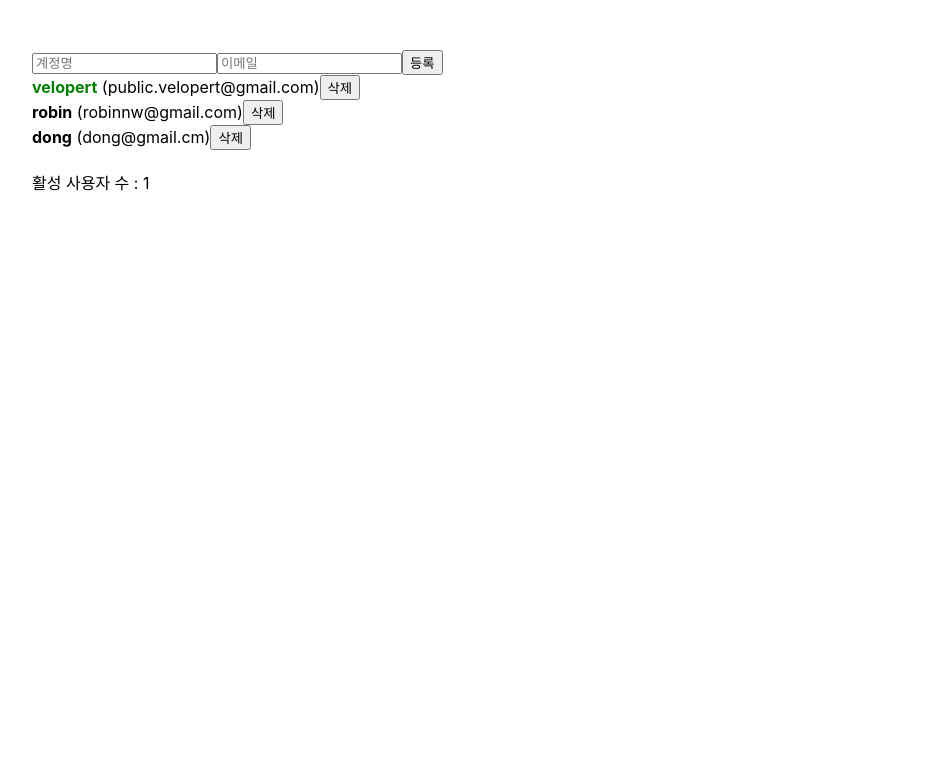
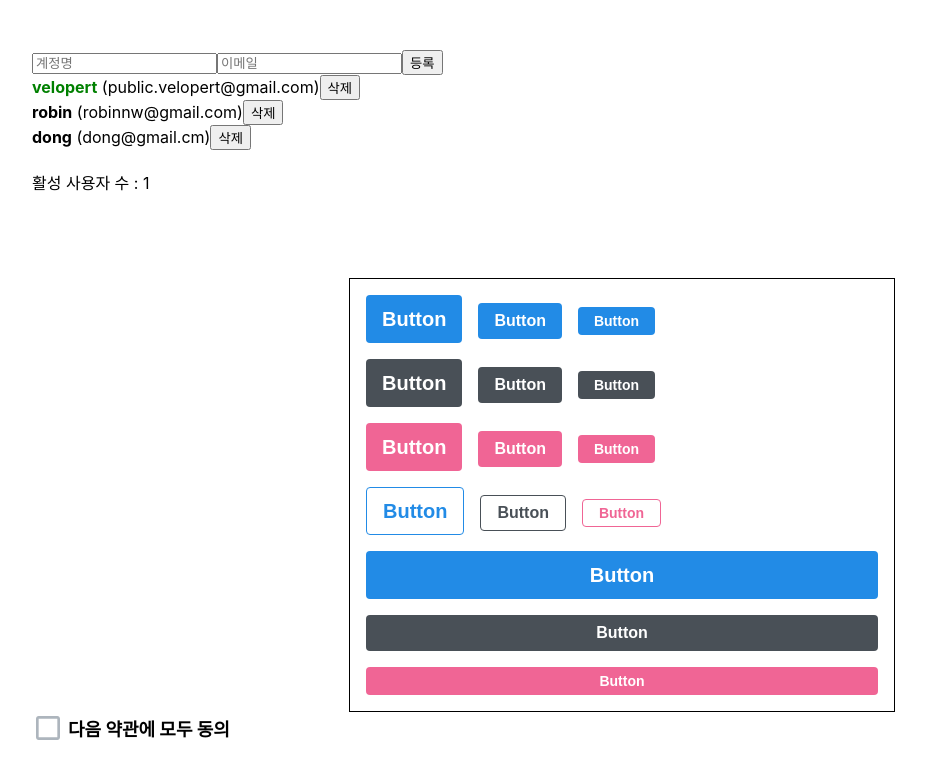
Before and after one commit to 2Paradise/begin-react, a React (Create React App) app: page / in a window 1280 px wide. Shown: the top 778 px of the page, without its empty margins (18-944 px from the left). Built offline with nearby package versions, Linux system fonts and the light colour scheme.

Commit message:
begin react git update

```diff
--- a/src/App.js
+++ b/src/App.js
@@ -1,7 +1,10 @@
-import React, {useReducer, useMemo, createContext} from 'react';
+import React, {useReducer, useMemo, createContext, useState} from 'react';
 import produce from 'immer';
 import UserList from './UserList';
 import CreateUser from "./CreateUser";
+import CheckBox from "./components/CheckBox";
+import Button from "./Button";
+import './App.scss';
 
 function countActiveUser(users){
     return users.filter(user => user.active).length;
@@ -71,10 +74,15 @@ function App() {
         , padding : "50px"
     };
 
+    const [check, setCheck] = useState(false);
     const [state, dispatch] = useReducer(reducer, initialState);
     const {users} = state;
 
     const count = useMemo(() => countActiveUser(users), [users]);
+    const onChange = (e) =>{
+        setCheck(e.target.checked);
+    }
+
     return (
         <UserDispatch.Provider value={dispatch}>
             <div style={style}>
@@ -82,6 +90,37 @@ function App() {
                 <UserList users={users}/>
                 <br/>
                 <div>활성 사용자 수 : {count}</div>
+                <br/>
+                <div className="App">
+                    <div className="buttons">
+                        <Button color="blue" size="large">Button</Button>
+                        <Button color="blue">Button</Button>
+                        <Button color="blue" size="small">Button</Button>
+                    </div>
+                    <div className="buttons">
+                        <Button color="gray" size="large">Button</Button>
+                        <Button color="gray">Button</Button>
+                        <Button color="gray" size="small">Button</Button>
+                    </div>
+                    <div className="buttons">
+                        <Button color="pink" size="large">Button</Button>
+                        <Button color="pink">Button</Button>
+                        <Button color="pink" size="small">Button</Button>
+                    </div>
+                    <div className="buttons">
+                        <Button size="large" outline>Button</Button>
+                        <Button color="gray" outline>Button</Button>
+                        <Button color="pink" size="small" outline>Button</Button>
+                    </div>
+                    <div className="buttons">
+                        <Button size="large" fullWidth>Button</Button>
+                        <Button color="gray" fullWidth>Button</Button>
+                        <Button color="pink" size="small" fullWidth onClick={() => console.log('click')}>Button</Button>
+                    </div>
+                </div>
+
+                <CheckBox checked={check} onChange={onChange}>다음 약관에 모두 동의</CheckBox>
+
             </div>
         </UserDispatch.Provider>
     );
--- /dev/null
+++ b/src/App.scss
@@ -0,0 +1,11 @@
+.App{
+  width:512px;
+  margin: 0 auto;
+  margin-top: 4rem;
+  border: 1px solid black;
+  padding : 1rem;
+
+  .buttons + .buttons{
+    margin-top: 1rem;
+  }
+}
--- a/src/Button.js
+++ b/src/Button.js
@@ -1 +1,19 @@
 import React from 'react';
+import classNames from 'classnames';
+
+import './Button.scss';
+
+function Button({children, size, color, outline, fullWidth, ...rest}) {
+
+    return (
+        <button className={classNames('Button', size, color, {outline, fullWidth})} {...rest}>
+            {children}
+        </button>);
+}
+
+Button.defaultProps = {
+    size : 'medium',
+    color : 'blue'
+};
+
+export default Button;
--- /dev/null
+++ b/src/Button.scss
@@ -0,0 +1,82 @@
+$blue: #228be6; // 주석!
+$gray: #495057;
+$pink: #f06595;
+
+@mixin button-color($color){
+  background: $color;
+
+  &:hover {
+    background: lighten($color, 10%);
+  }
+  &:active{
+    background: darken($color, 10%);
+  }
+
+  &.outline {
+    color : $color;
+    background: none;
+    border : 1px solid $color;
+    &:hover {
+      background: $color;
+      color:white;
+    }
+  }
+}
+
+.Button {
+  display: inline-flex;
+  align-items : center;
+  justify-content: center;
+  color : white;
+  font-weight : bold;
+  outline: none;
+  border: none;
+  border-radius: 4px;
+  cursor: pointer;
+
+  padding-left: 1rem;
+  padding-right: 1rem;
+
+  &.small {
+    height : 1.75rem;
+    font-size:0.875rem;
+  }
+
+  &.medium{
+    height: 2.25rem;
+    padding-left:1rem;
+    padding-right : 1rem;
+    font-size: 1rem;
+  }
+
+  &.large {
+    height : 3rem;
+    font-size:1.25rem;
+  }
+
+  &.blue {
+    @include button-color($blue);
+  }
+
+  &.gray {
+    @include button-color($gray);
+  }
+
+  &.pink {
+    @include button-color($pink);
+  }
+
+  & + & {
+    margin-left: 1rem;
+  }
+
+  &.fullWidth{
+    width:100%;
+    justify-content:center;
+
+    & + & {
+      margin-left:0;
+      margin-top:1rem;
+    }
+  }
+}
--- /dev/null
+++ b/src/components/CheckBox.js
@@ -0,0 +1,21 @@
+import React from "react";
+import { MdCheckBox,MdCheckBoxOutlineBlank  } from "react-icons/md";
+import styles from './CheckBox.module.css';
+import classNames from 'classnames/bind';
+
+const cx = classNames.bind(styles);
+
+console.log(styles);
+function CheckBox({checked, children, ...rest}){
+    return (
+        <div className={cx('checkbox')}>
+            <label>
+                <input type="checkbox" checked={checked}{...rest}/>
+                <div className={styles.icon}>{checked ? <MdCheckBox className={styles.checked}/> : <MdCheckBoxOutlineBlank/>}</div>
+            </label>
+            <span>{children}</span>
+        </div>
+    );
+}
+
+export default CheckBox;
--- /dev/null
+++ b/src/components/CheckBox.module.css
@@ -0,0 +1,32 @@
+.checkbox{
+    display: flex;
+    align-items: center;
+}
+
+.checkbox label {
+    cursor:pointer;
+}
+
+.checkbox input{
+    width: 0;
+    height: 0;
+    position: absolute;
+    opacity: 0;
+}
+
+.checkbox span{
+    font-size:1.125rem;
+    font-weight: bold;
+}
+
+.icon {
+    display: flex;
+    align-items: center;
+    font-size: 2rem;
+    margin-right: 0.25rem;
+    color: #adb5bd;
+}
+
+.checked{
+    color:#339af0;
+}
```
